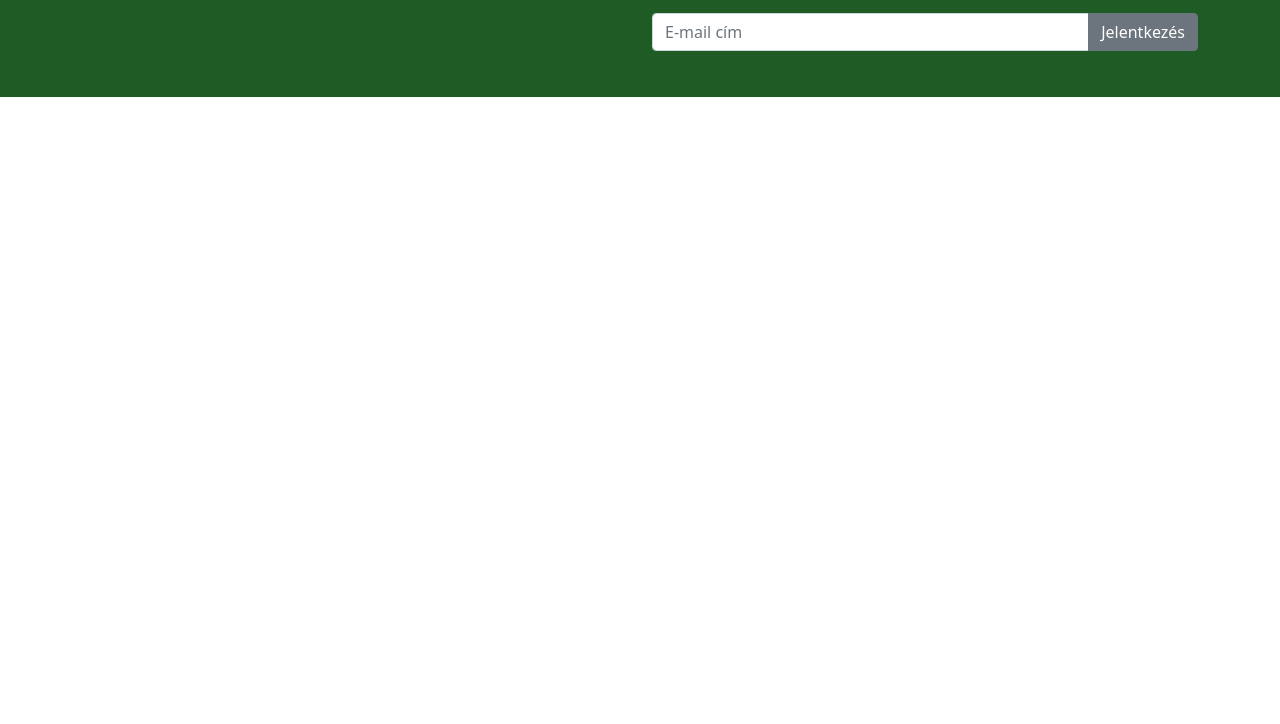
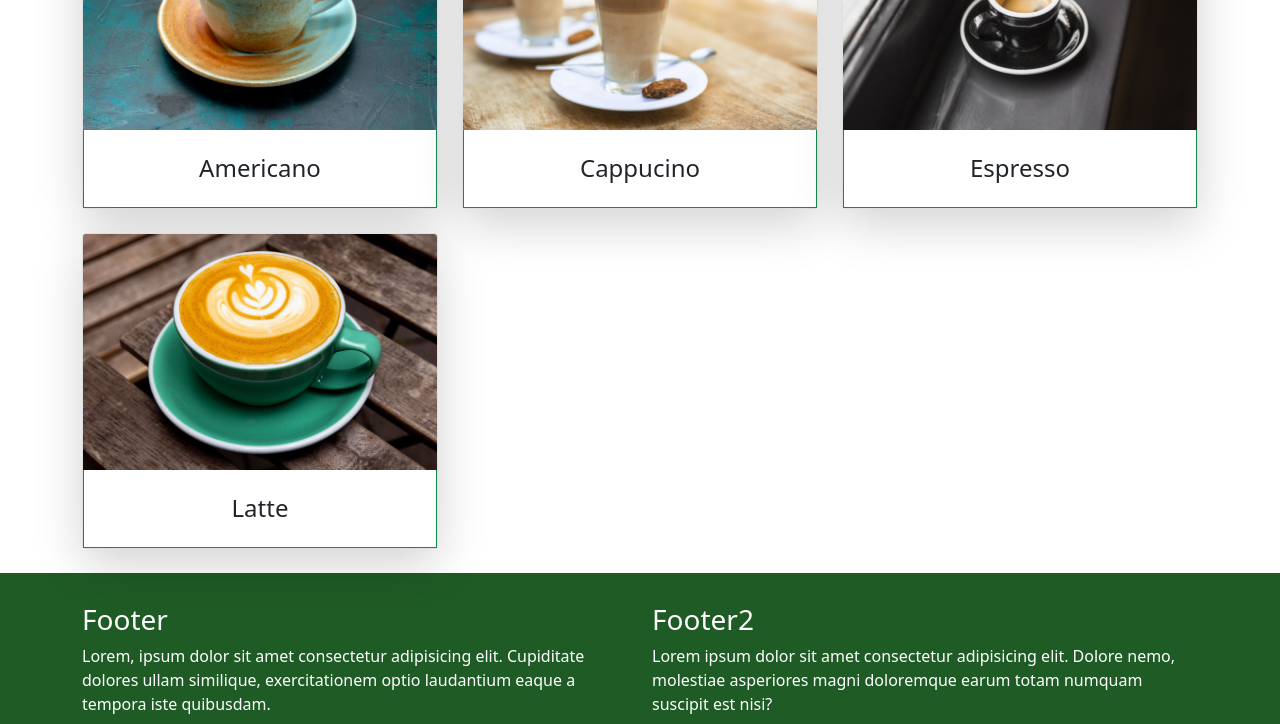
Before and after one commit to domipiggie/domipiggie.github.io, a plain HTML site: page kavefajtak.html in a window 1280 px wide. Shown: the part 603-1327 px from the top of the page. Before the commit the page ends 800 px from the top, so only its background shows below. Drawn offline with nearby package versions, Linux system fonts and the light colour scheme.

Commit message:
kavek.html kartyak

```diff
--- a/css/style.css
+++ b/css/style.css
@@ -57,5 +57,5 @@
     background-position: center center;
     background-size: cover;
     height: 400px;
-
+    margin-bottom: 40px;
 }
--- a/kavefajtak.html
+++ b/kavefajtak.html
@@ -44,7 +44,47 @@
 
     <section class="container">
         <section class="row">
+            <section class="container">
+                <section class="row">
+                    <div class="col-12 col-lg-4 mb-4">
+                        <div class="card card-lucky shadow-lg">
+                            <img src="./Media/Coffees/americano.jpg" class="card-img-top" alt="americano">
+                            <div class="card-body border border-success border-top-0">
+                                <h4 class="card-text text-center p-2">Americano</h4>
+                            </div>
+                        </div>
+                    </div>
+                    <div class="col-12 col-lg-4 mb-4">
+                        <div class="card card-lucky shadow-lg">
+                            <img src="./Media/Coffees/cappucino.jpg" class="card-img-top" alt="cappucino">
+                            <div class="card-body border border-success border-top-0">
+                                <h4 class="card-text text-center p-2">Cappucino</h4>
+                            </div>
+                        </div>
+                    </div>
+                    <div class="col-12 col-lg-4 mb-4">
+                        <div class="card card-lucky shadow-lg">
+                            <img src="./Media/Coffees/espresso.jpg" class="card-img-top" alt="espresso">
+                            <div class="card-body border border-success border-top-0">
+                                <h4 class="card-text text-center p-2">Espresso</h4>
+                            </div>
+                        </div>
+                    </div>
+                </section>
+            </section>
 
+            <section class="container">
+                <section class="row">
+                    <div class="col-12 col-lg-4 mb-4">
+                        <div class="card card-lucky shadow-lg">
+                            <img src="./Media/Coffees/real_latte.jpg" class="card-img-top" alt="tiramisu">
+                            <div class="card-body border border-success border-top-0">
+                                <h4 class="card-text text-center p-2">Latte</h4>
+                            </div>
+                        </div>
+                    </div>
+                </section>
+            </section>
         </section>
     </section>
 
```
